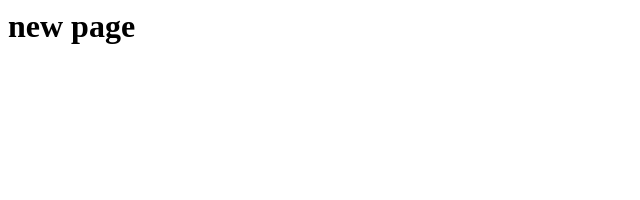
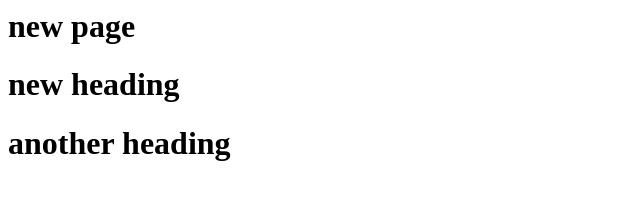
Before and after one commit to shalinivyas/fullstack-github, a plain HTML site: page about.html in a window 1280 px wide. Shown: the whole page, without its empty margins (0-640 px from the left). Drawn offline with Linux system fonts and the light colour scheme.

Commit message:
Add new heading in about.html

```diff
--- a/about.html
+++ b/about.html
@@ -2,4 +2,7 @@
     <h1>
         new page
     </h1>
+
+    <h1>new heading</h1>
+    <h1>another heading</h1>
 </html>
```
